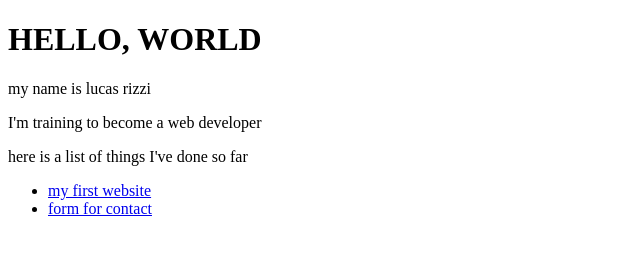
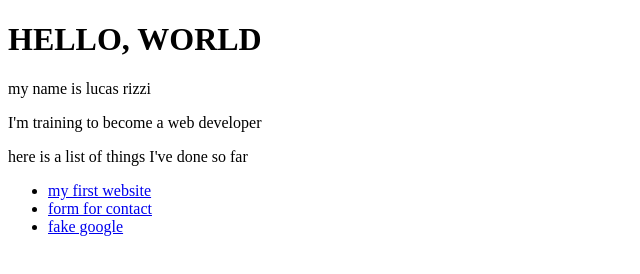
Before and after one commit to lrizzi1/lrizzi1.github.io, a plain HTML site: page index.html in a window 1280 px wide. Shown: the whole page, without its empty margins (0-640 px from the left). Drawn offline with Linux system fonts and the light colour scheme.

Commit message:
Update index.html
added new site

```diff
--- a/index.html
+++ b/index.html
@@ -15,6 +15,7 @@
 		<ul>
 			<li><a href="tributetokondzilla.html" rel="noreferrer noopener">my first website</a></li>
 			<li><a href="formulario.html" rel="noreferrer noopener">form for contact</a></li>
+			<li><a href="teste.html" rel="noreferrer noopener">fake google</a></li>
 		</ul>
 	</body>
 </html>
```
